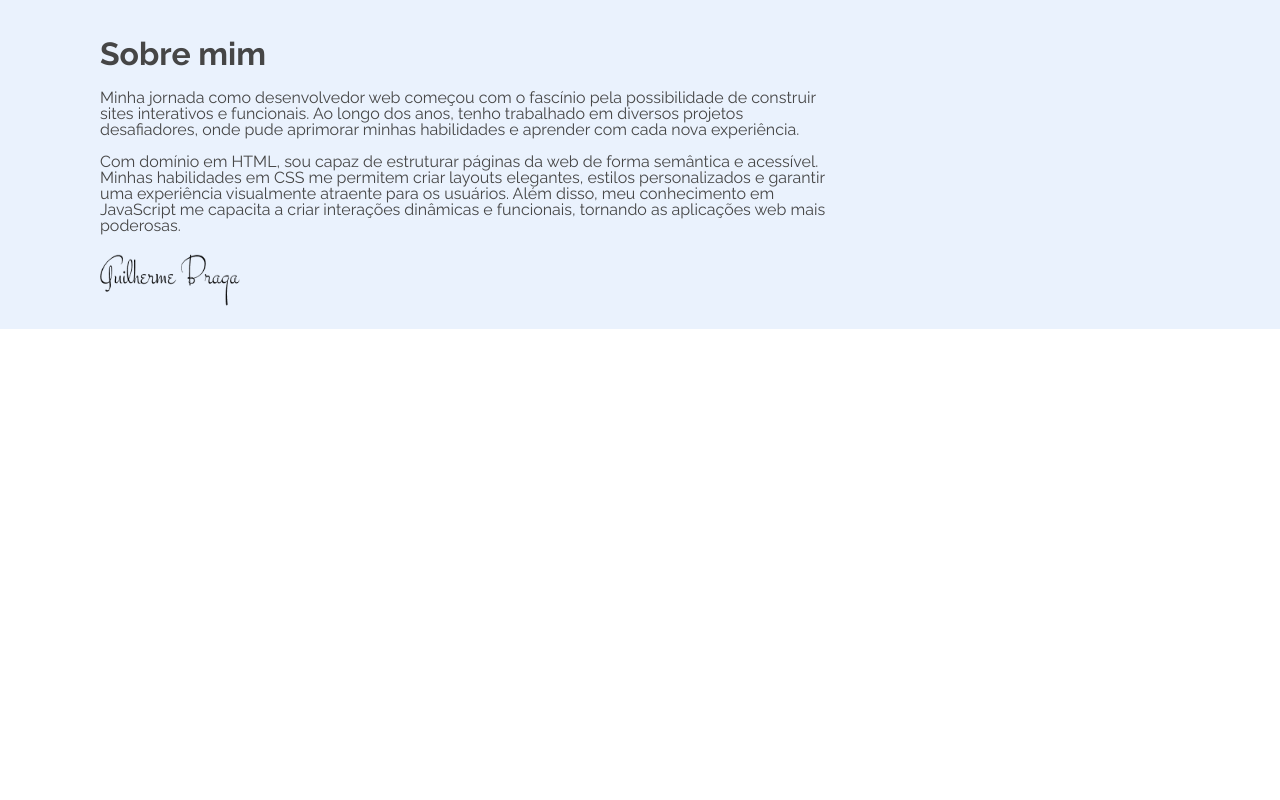
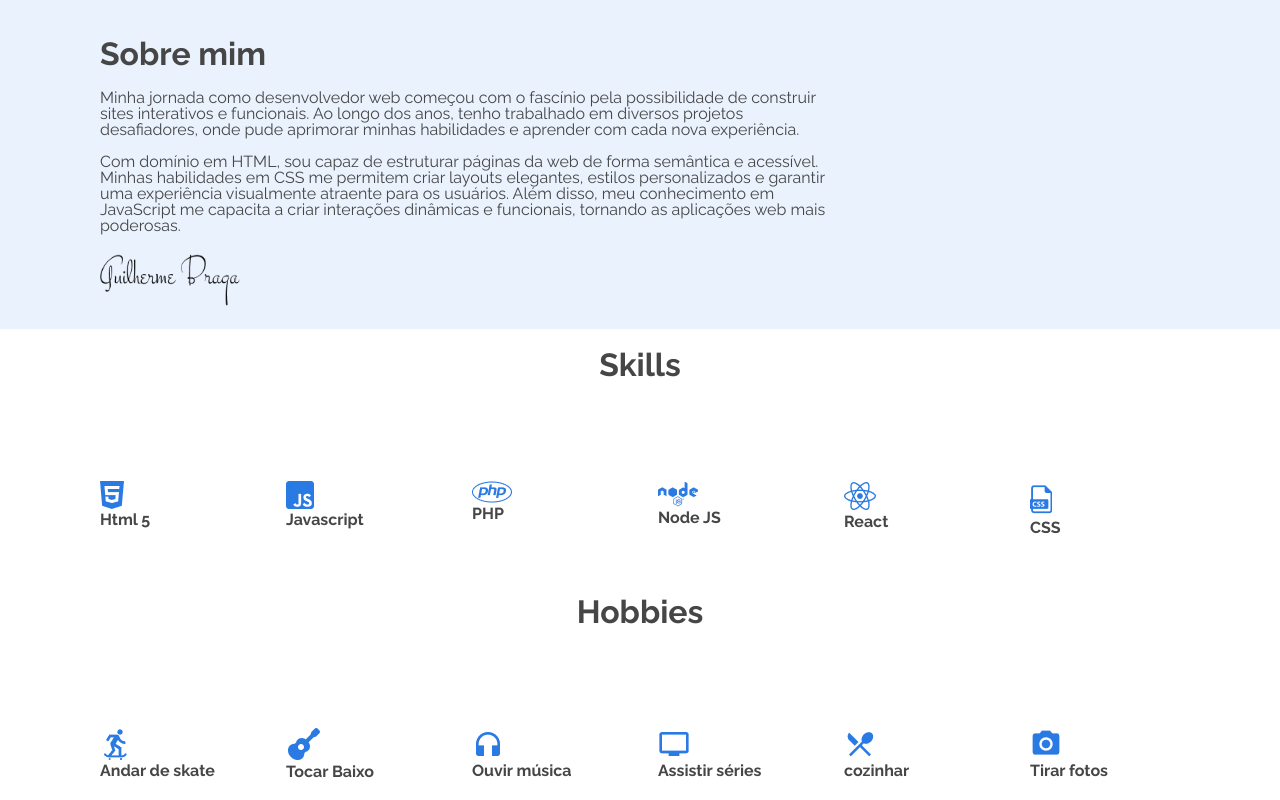
Before and after one commit to braguilweb/Challenge-Portifolio-Alura-ONE-, a plain HTML site: page index.html in a window 1280 px wide. Shown: the part 466-1266 px from the top of the page. Before the commit the page ends 800 px from the top, so only its background shows below. Drawn offline with Linux system fonts and the light colour scheme.

Commit message:
Adicionado section(skills-hobbies)

```diff
--- /dev/null
+++ b/assets/css/skills-hobbies/hobbies-titulo.css
@@ -0,0 +1,10 @@
+.hobbies__titulo {
+    color: #464646;
+    font-family: Raleway, sans-serif;
+    text-align: center;
+    font-size: 32px;
+    font-weight: 700;
+    padding-top: 40px;
+
+
+}
--- /dev/null
+++ b/assets/css/skills-hobbies/hobbies.css
@@ -0,0 +1,53 @@
+.hobbies ul {
+    display: flex;
+    justify-content: space-between;
+    padding-left: 100px;
+    padding-right: 100px;
+    padding-bottom: 20px;
+}
+
+.hobbies li {
+    align-items: flex-end;
+    justify-content: space-between;
+    padding-top: 100px;
+    width: 150px;
+
+}
+
+.hobbies h3 {
+    color: #464646;
+    text-align: left;
+    font-family: Raleway, sans-serif;
+    font-size: 16px;
+    font-weight: 700;
+}
+
+.hobbies img {
+    align-items: start;
+}
+/* Estilos para telas de tablets */
+
+@media screen and (min-width: 481px) and (max-width: 850px) {
+    .hobbies li {
+        padding-right: 50px;
+    }
+    .hobbies ul {
+        flex-wrap: wrap;
+        padding-left: 20px;
+        padding-right: 20px;
+    }
+}
+
+/* Estilos para telas de celulares */
+
+@media screen and (max-width:480px) {
+    .hobbies li {
+
+    }
+    .hobbies ul {
+        flex-wrap: wrap;
+        padding-left: 20px;
+        padding-right: 20px;
+    }
+
+}
--- /dev/null
+++ b/assets/css/skills-hobbies/skill-hobbies.css
@@ -0,0 +1,4 @@
+.skills-hobbies {
+    margin-top: 20px;
+
+}
--- /dev/null
+++ b/assets/css/skills-hobbies/skill-titulo.css
@@ -0,0 +1,10 @@
+.skill__titulo {
+    color: #464646;
+    font-family: Raleway, sans-serif;
+    text-align: center;
+    font-size: 32px;
+    font-weight: 700;
+
+
+
+}
--- /dev/null
+++ b/assets/css/skills-hobbies/skills.css
@@ -0,0 +1,54 @@
+.skills ul {
+    display: flex;
+    justify-content: space-between;
+    padding-left: 100px;
+    padding-right: 100px;
+    padding-bottom: 20px;
+}
+
+.skills li {
+    align-items: flex-end;
+    justify-content: space-between;
+    padding-top: 100px;
+    width: 150px;
+
+}
+
+.skills h3 {
+    color: #464646;
+    text-align: left;
+    font-family: Raleway, sans-serif;
+    font-size: 16px;
+    font-weight: 700;
+}
+
+.skills img {
+    align-items: start;
+}
+/* Estilos para telas de tablets */
+
+@media screen and (min-width: 481px) and (max-width: 850px) {
+    .skills li {
+        padding-right: 50px;
+    }
+    .skills ul {
+        flex-wrap: wrap;
+        padding-left: 20px;
+        padding-right: 20px;
+    }
+}
+
+/* Estilos para telas de celulares */
+
+@media screen and (max-width: 480px) {
+    .skills li {
+
+    }
+
+    .skills ul {
+        flex-wrap: wrap;
+        padding-left: 20px;
+        padding-right: 20px;
+    }
+
+}
--- a/index.html
+++ b/index.html
@@ -21,6 +21,11 @@
     <link rel="stylesheet" href="./assets/css/sobreMim/sobreMim.css">
     <link rel="stylesheet" href="./assets/css/sobreMim/sobreMim-texto.css">
     <link rel="stylesheet" href="./assets/css/sobreMim/sobreMim-titulo.css">
+    <link rel="stylesheet" href="./assets/css/skills-hobbies/skill-hobbies.css">
+    <link rel="stylesheet" href="./assets/css/skills-hobbies/skill-titulo.css">
+    <link rel="stylesheet" href="./assets/css/skills-hobbies/skills.css">
+    <link rel="stylesheet" href="./assets/css/skills-hobbies/hobbies.css">
+    <link rel="stylesheet" href="./assets/css/skills-hobbies/hobbies-titulo.css">
 
 
 </head>
@@ -64,5 +69,66 @@
         <img src="./assets/images/assinatura.png" alt="Assinatura de Guilherme Braga">
         </div>
     </section>
+    <section class="skills-hobbies">
+        <h2 class="skill__titulo">Skills</h2>
+        <div class="skills">
+
+            <ul>
+                <li>
+                    <img src="./assets/images/html_img.png" alt=""/>
+                    <h3>Html 5</h3>
+                </li>
+                <li>
+                    <img src="./assets/images/js_img.png" alt="">
+                    <h3>Javascript</h3>
+                </li>
+                <li>
+                    <img src="./assets/images/php_img.png" alt="">
+                    <h3>PHP</h3>
+                </li>
+                <li>
+                    <img src="./assets/images/node_img.png" alt="">
+                    <h3>Node JS</h3>
+                </li>
+                <li>
+                    <img src="./assets/images/react_img.png" alt="">
+                    <h3>React</h3>
+                </li>
+                <li>
+                    <img src="./assets/images/css_img.png" alt="">
+                    <h3>CSS</h3>
+                </li>
+            </ul>
+        </div>
+        <div class="hobbies">
+            <h2 class="hobbies__titulo">Hobbies</h2>
+            <ul>
+                <li>
+                    <img src="./assets/images/skate_img.png" alt="Icone de garoto andando de skate">
+                    <h3>Andar de skate</h3>
+                </li>
+                <li>
+                    <img src="./assets/images/baixo_img.png" alt="Ícone de um contra-baixo">
+                    <h3>Tocar Baixo</h3>
+                </li>
+                <li>
+                    <img src="./assets/images/musica_img.png" alt="Ícone de um fone de ouvidos">
+                    <h3>Ouvir música</h3>
+                </li>
+                <li>
+                    <img src="./assets/images/series_img.png" alt="Ícone de uma tela de TV">
+                    <h3>Assistir séries</h3>
+                </li>
+                <li>
+                    <img src="./assets/images/cozinhar_img.png" alt="Ícone de uma faca e uma colher">
+                    <h3>cozinhar</h3>
+                </li>
+                <li>
+                    <img src="./assets/images/fotos_img.png" alt="Ícone de uma câmera fotográfica">
+                    <h3>Tirar fotos</h3>
+                </li>
+            </ul>
+        </div>
+    </section>
 </body>
 </html>
```
Also changed, not shown: assets/images/baixo_img.png (added), assets/images/cozinhar_img.png (added), assets/images/css_img.png (added), assets/images/fotos_img.png (added), assets/images/html_img.png (added), assets/images/js_img.png (added), assets/images/musica_img.png (added), assets/images/node_img.png (added), assets/images/php_img.png (added), assets/images/react_img.png (added), assets/images/series_img.png (added), assets/images/skate_img.png (added).
